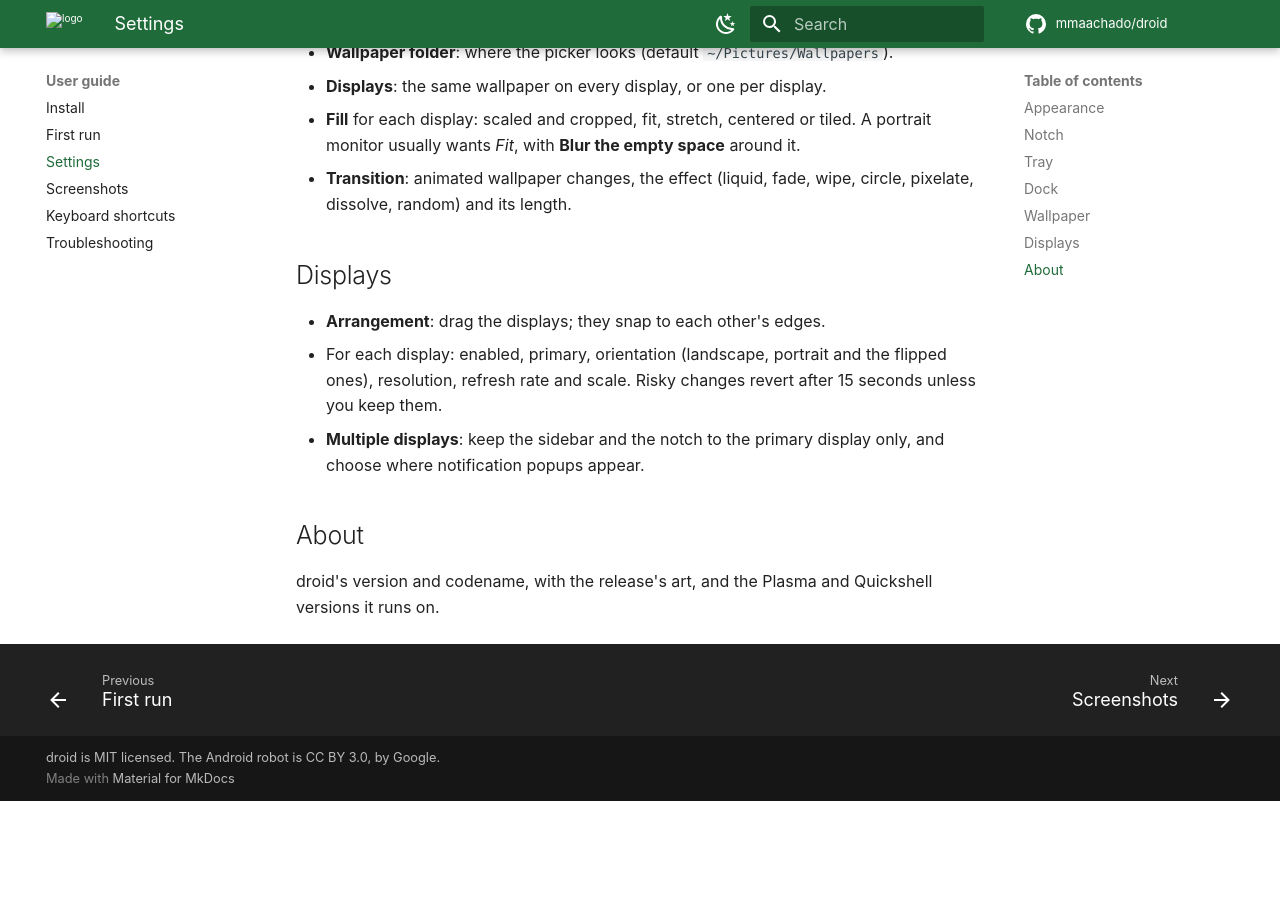
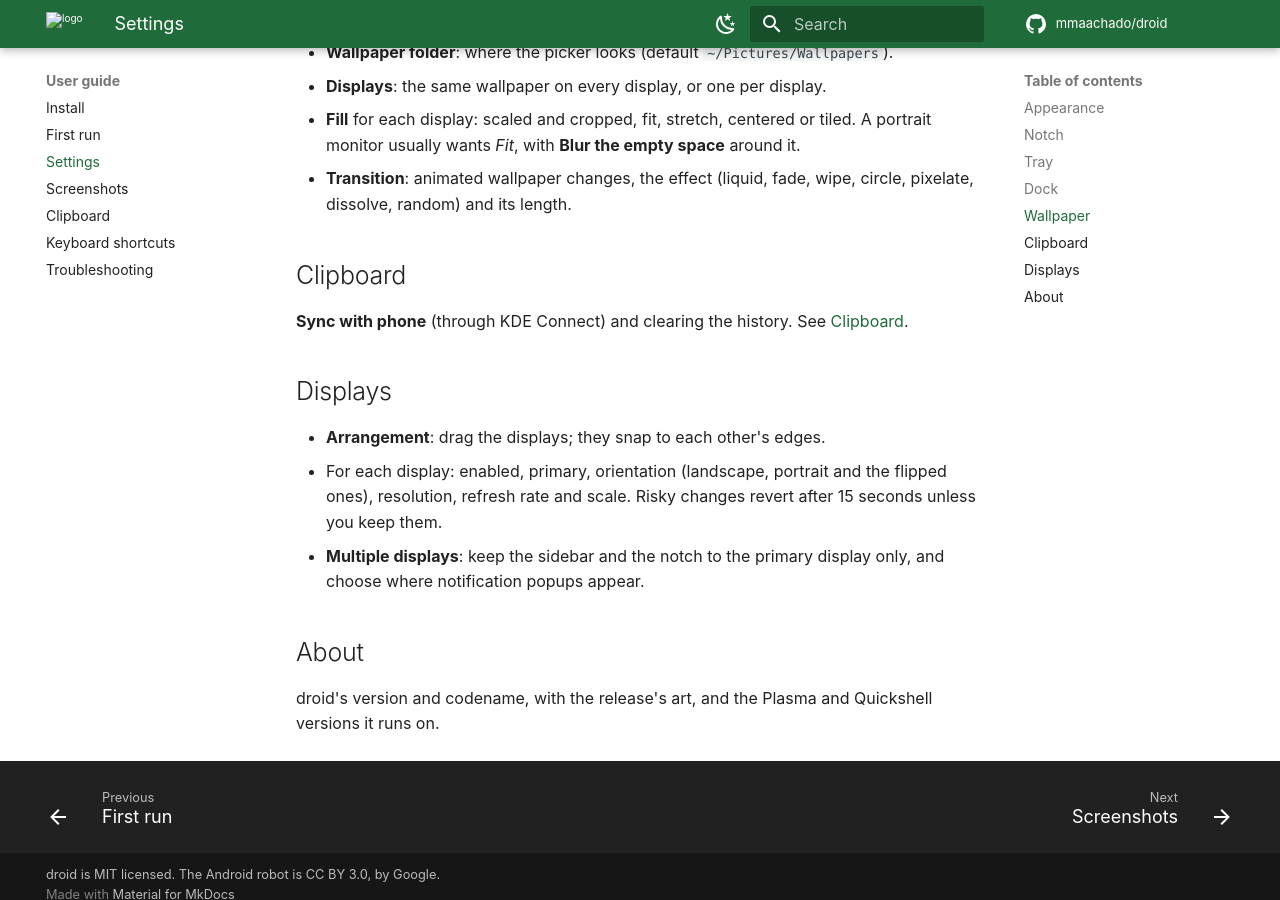
Before and after one commit to mmaachado/dotfiles, an MkDocs documentation site: the page built from docs/user/settings.md, in a window 1280 px wide and 900 px high, scrolled down 1236 px. Built offline with MkDocs 1.6.1 and Material for MkDocs 9.7.7, drawn with Linux system fonts in a browser that asks for light colours; some web fonts are replaced; comment, search, counter and statistics services are not loaded; before the commit the page ends 2037 px from its top, so only the background shows below that.

Commit message:
docs: clipboard guide
A user guide page for the Windows 11-style clipboard (cards, images,
pins, search, limits) and phone sync through KDE Connect. The settings
page and the roadmap list it.

Co-Authored-By: Claude Opus 5.5 <noreply@anthropic.com>

```diff
--- a/docs/user/settings.md
+++ b/docs/user/settings.md
@@ -36,6 +36,11 @@ an app in the bar or the launcher.
 - **Fill** for each display: scaled and cropped, fit, stretch, centered or tiled. A portrait monitor usually wants *Fit*, with **Blur the empty space** around it.
 - **Transition**: animated wallpaper changes, the effect (liquid, fade, wipe, circle, pixelate, dissolve, random) and its length.
 
+## Clipboard
+
+**Sync with phone** (through KDE Connect) and clearing the history. See
+[Clipboard](clipboard.md).
+
 ## Displays
 
 - **Arrangement**: drag the displays; they snap to each other's edges.
--- a/mkdocs.yml
+++ b/mkdocs.yml
@@ -72,6 +72,7 @@ nav:
       - First run: user/first-run.md
       - Settings: user/settings.md
       - Screenshots: user/screenshots.md
+      - Clipboard: user/clipboard.md
       - Keyboard shortcuts: user/keybindings.md
       - Troubleshooting: user/troubleshooting.md
   - Developer guide:
```
Also changed, not shown: docs/roadmap.md (+2 -2 lines), docs/user/clipboard.md (added, +19 -0 lines).
